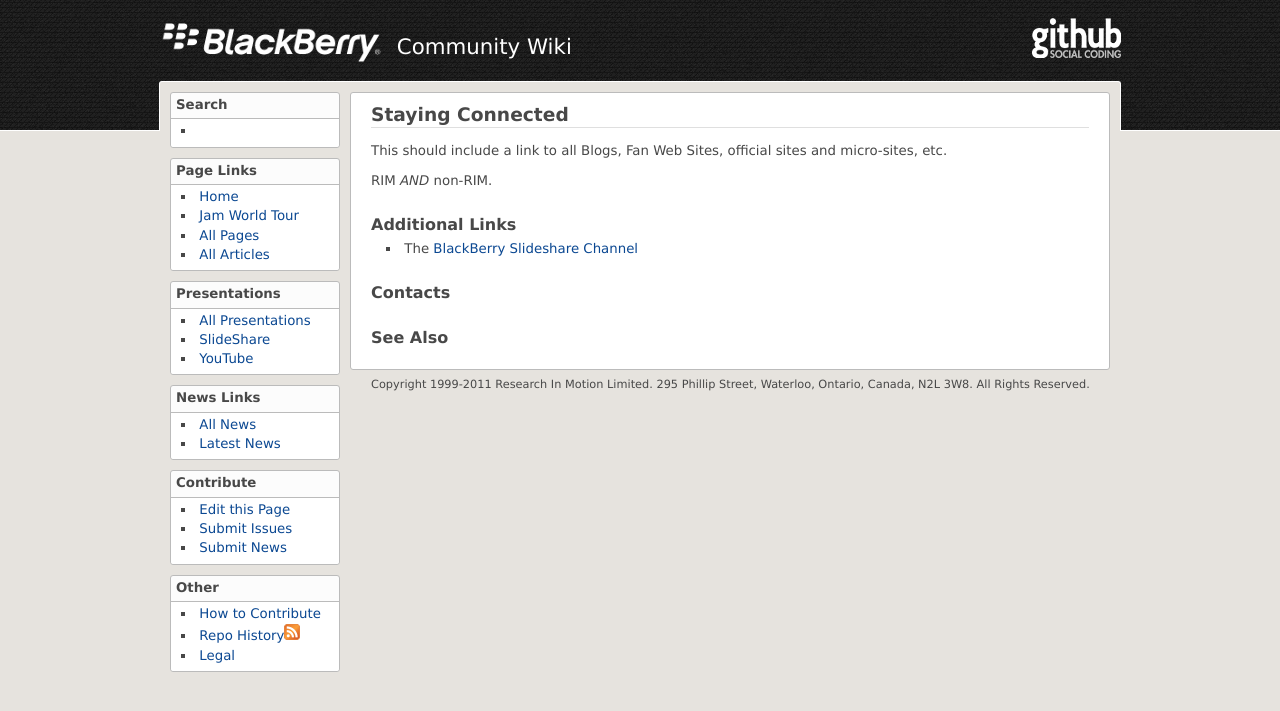
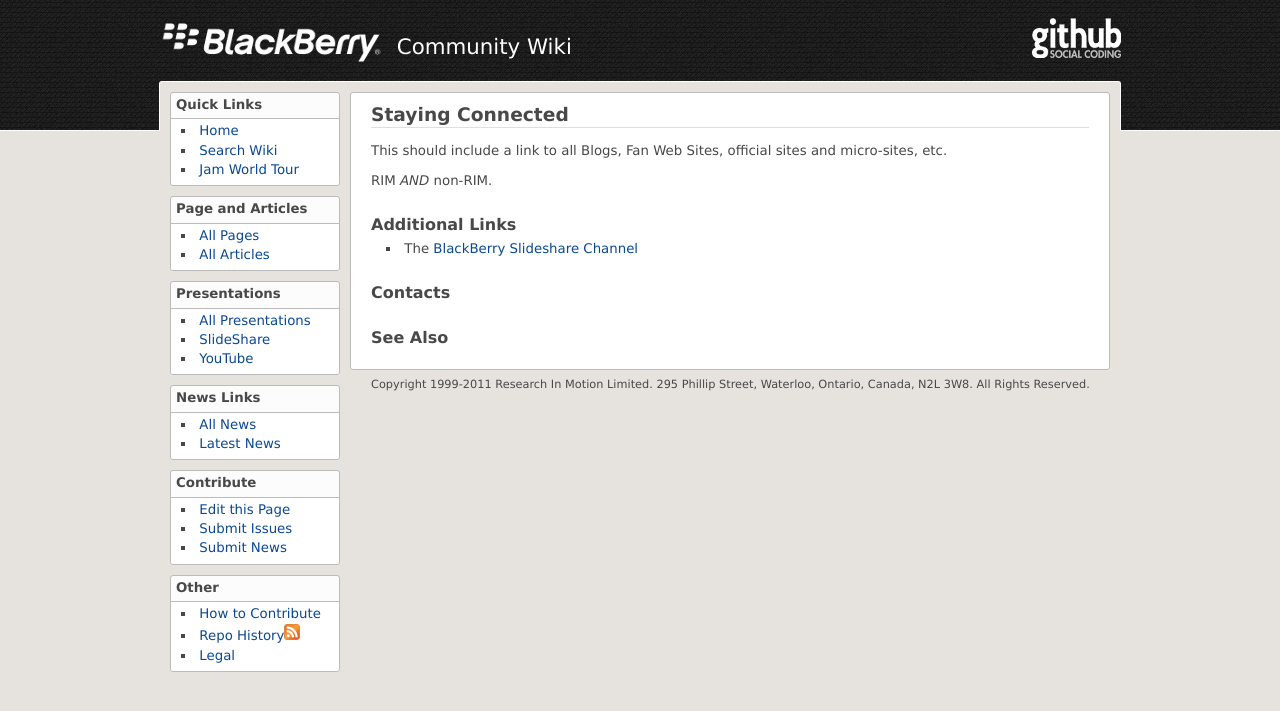
Before and after one commit to blackberry/Community, a Jekyll site: the page built from Staying_Connected.md, in a window 1280 px wide. Shown: the top 711 px of the page. Built offline with Jekyll 4.4.1, drawn with Linux system fonts in a browser that asks for light colours.

Commit message:
Small rearrangement of navigation menu

```diff
--- a/_includes/default-navigation.html
+++ b/_includes/default-navigation.html
@@ -1,14 +1,14 @@
 <div id="toc">
   <ul>
-    <li>Search
+    <li>Quick Links
       <ul>
-	<li><a href="{{ base-url }}/news.html">&nbsp;</a></li>
+	<li><a href="{{ base-url }}/Community_Wiki.html">Home</a></li>
+	<li><a href="http://www.google.com/#hl=en&q=site%3Ablackberry.github.com%2FCommunity" target="_blank">Search Wiki</a></li>
+	<li><a href="http://www.blackberryjamworldtour.com/">Jam World Tour</a></li>
       </ul>
     </li>
-    <li>Page Links
+    <li>Page and Articles
       <ul>
-	<li><a href="{{ base-url }}/Community_Wiki.html">Home</a></li>
-	<li><a href="http://www.blackberryjamworldtour.com/">Jam World Tour</a></li>
 	<li><a href="{{ base-url }}/All_Pages.html">All Pages</a></li>
 	<li><a href="{{ base-url }}/articles/All_Articles.html">All Articles</a></li>
       </ul>
@@ -30,7 +30,7 @@
       <ul>
 	<li><a href="{{ site.stage }}{{ page.url | replace:'.html','.md' }}" target="_blank">Edit this Page</a></li>
 	<li><a href="https://github.com/blackberry/Community/issues?labels=&milestone=&state=open" target="_blank">Submit Issues</a></li>
-	<li><a href="{{ base-url }}/news/Submit_News.html">Submit News</a></li>
+	<li><a href="{{ base-url }}/news/Submit_News.html" target="_blank">Submit News</a></li>
 	</ul>
     </li>
     <li>Other
```
